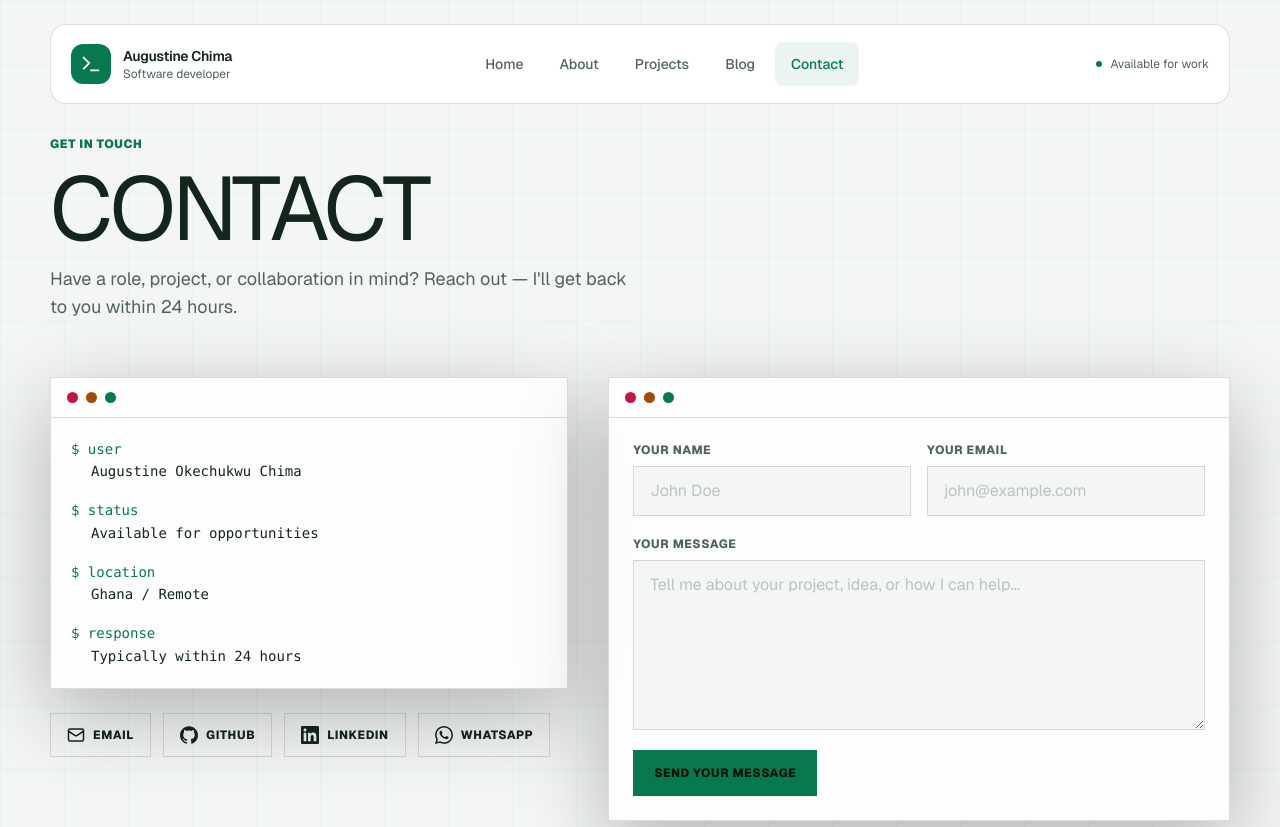
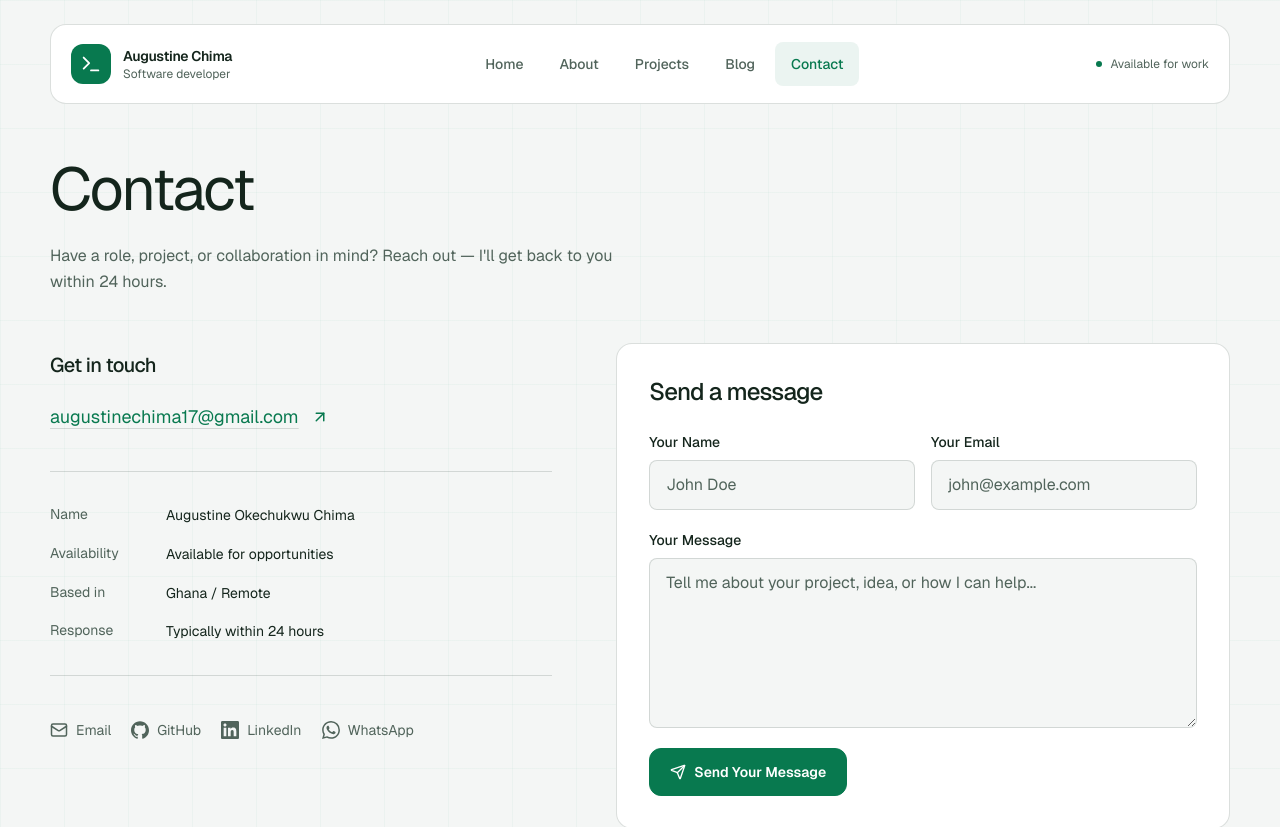
Before and after one commit to august-web/portffoliio, a Next.js app: page /contact in a window 1280 px wide. Shown: the top 827 px of the page. Built offline with nearby package versions, Linux system fonts and the light colour scheme.

Commit message:
Improve contact form clarity, autofill, and submission accessibility.

```diff
--- a/src/app/contact/page.tsx
+++ b/src/app/contact/page.tsx
@@ -1,14 +1,14 @@
 'use client'
 
-import React, { useState, FormEvent } from 'react'
-import { motion } from 'framer-motion'
+import React, { useEffect, useRef, useState, FormEvent } from 'react'
+import { ArrowUpRight, CheckCircle2, Send } from 'lucide-react'
 import { iconMap } from '../../components/ui/Icons'
 
 const contactInfo = [
-  { label: 'user', value: 'Augustine Okechukwu Chima' },
-  { label: 'status', value: 'Available for opportunities' },
-  { label: 'location', value: 'Ghana / Remote' },
-  { label: 'response', value: 'Typically within 24 hours' },
+  { label: 'Name', value: 'Augustine Okechukwu Chima' },
+  { label: 'Availability', value: 'Available for opportunities' },
+  { label: 'Based in', value: 'Ghana / Remote' },
+  { label: 'Response', value: 'Typically within 24 hours' },
 ]
 
 const links = [
@@ -18,27 +18,19 @@ const links = [
   { label: 'WhatsApp', href: 'https://wa.me/233533027046' },
 ]
 
-const containerVariants = {
-  hidden: { opacity: 0 },
-  show: {
-    opacity: 1,
-    transition: { staggerChildren: 0.08, delayChildren: 0.1 },
-  },
-}
-
-const itemVariants = {
-  hidden: { opacity: 0, y: 12 },
-  show: { opacity: 1, y: 0 },
-}
-
 const inputBase =
-  'w-full border border-[var(--color-line)] bg-[var(--color-bg)] px-4 py-3 text-[var(--color-text)] outline-none transition-all duration-200 focus:border-[var(--color-accent)] focus:shadow-[0_0_0_1px_var(--color-accent)] placeholder:text-[var(--color-muted)]/35'
+  'w-full min-h-12 rounded-lg border border-[var(--color-line)] bg-[var(--color-bg)] px-4 py-3 text-base text-[var(--color-text)] transition-colors focus:border-[var(--color-accent)] focus:outline-2 focus:outline-offset-2 focus:outline-[var(--color-accent)] placeholder:text-[var(--color-muted)] motion-reduce:transition-none'
 
 export default function ContactPage() {
   const [formState, setFormState] = useState({ name: '', email: '', message: '' })
   const [submitted, setSubmitted] = useState(false)
   const [error, setError] = useState('')
   const [sending, setSending] = useState(false)
+  const successRef = useRef<HTMLDivElement>(null)
+
+  useEffect(() => {
+    if (submitted) successRef.current?.focus({ preventScroll: true })
+  }, [submitted])
 
   async function handleSubmit(e: FormEvent) {
     e.preventDefault()
@@ -67,56 +59,34 @@ export default function ContactPage() {
   }
 
   return (
-    <div className="py-12 max-md:py-8">
-      <motion.div
-        className="mb-14 max-md:mb-10"
-        initial={{ opacity: 0, y: 20 }}
-        animate={{ opacity: 1, y: 0 }}
-        transition={{ duration: 0.5 }}
-      >
-        <p className="text-[var(--color-accent)] text-xs font-black uppercase tracking-wider mb-4 m-0">
-          Get in touch
-        </p>
-        <h1 className="text-[5.6rem] leading-[0.9] uppercase m-0 mb-4 max-md:text-[3.6rem] max-sm:text-[2.8rem]">
-          Contact
-        </h1>
-        <p className="text-[var(--color-muted)] text-lg max-w-[580px] m-0 max-sm:text-base">
+    <div className="py-12 md:py-16">
+      <header className="mb-10 md:mb-12">
+        <h1 className="m-0 text-4xl leading-tight tracking-tight md:text-6xl">Contact</h1>
+        <p className="mt-4 mb-0 max-w-xl text-base leading-relaxed text-[var(--color-muted)]">
           Have a role, project, or collaboration in mind? Reach out — I&apos;ll get back to you
           within 24 hours.
         </p>
-      </motion.div>
+      </header>
 
-      <div className="grid grid-cols-[1fr_1.2fr] gap-10 items-start max-lg:grid-cols-1">
-        <motion.div
-          className="grid gap-6"
-          variants={containerVariants}
-          initial="hidden"
-          animate="show"
-        >
-          <motion.div
-            className="border border-[var(--color-line)] bg-[var(--color-panel)]/80 shadow-[0_24px_80px_rgba(0,0,0,0.28)] backdrop-blur-lg overflow-hidden"
-            variants={itemVariants}
+      <div className="grid items-start gap-10 lg:grid-cols-[0.9fr_1.1fr] lg:gap-16">
+        <aside className="min-w-0 lg:pt-2">
+          <h2 className="m-0 text-xl font-medium">Get in touch</h2>
+          <a
+            href="mailto:augustinechima17@gmail.com"
+            className="mt-4 inline-flex min-h-11 max-w-full items-center gap-3 text-base text-[var(--color-accent)] underline decoration-[var(--color-line)] hover:decoration-current sm:text-lg"
           >
-            <div className="flex gap-2 px-4 py-3.5 border-b border-[var(--color-line)]">
-              <span className="w-[11px] h-[11px] rounded-full bg-[var(--color-danger)]" />
-              <span className="w-[11px] h-[11px] rounded-full bg-[var(--color-accent-2)]" />
-              <span className="w-[11px] h-[11px] rounded-full bg-[var(--color-accent)]" />
-            </div>
-            <div className="p-5 font-mono text-sm">
-              {contactInfo.map((line) => (
-                <p
-                  key={line.label}
-                  className="mb-4 text-[var(--color-text)] last:mb-0 leading-relaxed"
-                >
-                  <span className="text-[var(--color-accent)]">$ {line.label}</span>
-                  <br />
-                  <span className="pl-5">{line.value}</span>
-                </p>
-              ))}
-            </div>
-          </motion.div>
-
-          <motion.div className="flex flex-wrap gap-3" variants={itemVariants}>
+            <span className="min-w-0 break-all">augustinechima17@gmail.com</span>
+            <ArrowUpRight size={18} className="shrink-0" aria-hidden="true" />
+          </a>
+          <dl className="my-8 border-y border-[var(--color-line)] py-6 text-sm">
+            {contactInfo.map((line) => (
+              <div key={line.label} className="grid gap-1 py-2 sm:grid-cols-[100px_1fr] sm:gap-4">
+                <dt className="text-[var(--color-muted)]">{line.label}</dt>
+                <dd className="m-0 leading-relaxed">{line.value}</dd>
+              </div>
+            ))}
+          </dl>
+          <div className="flex flex-wrap gap-x-5 gap-y-2">
             {links.map((link) => {
               const Icon = iconMap[link.label]
               return (
@@ -124,53 +94,56 @@ export default function ContactPage() {
                   key={link.label}
                   href={link.href}
                   target={link.href.startsWith('mailto') ? undefined : '_blank'}
-                  rel={link.href.startsWith('mailto') ? undefined : 'noreferrer'}
-                  className="border border-[var(--color-line)] bg-white/3 px-4 py-3 text-xs font-extrabold uppercase tracking-wider no-underline text-inherit hover:border-[var(--color-accent)] hover:text-[var(--color-accent)] hover:bg-[rgba(102,242,194,0.06)] transition-all duration-200 inline-flex items-center justify-center gap-2 max-sm:w-full max-sm:min-h-12"
+                  rel={link.href.startsWith('mailto') ? undefined : 'noopener noreferrer'}
+                  className="inline-flex min-h-11 items-center gap-2 text-sm text-[var(--color-muted)] no-underline transition-colors hover:text-[var(--color-accent)] motion-reduce:transition-none"
                 >
-                  {Icon && <Icon />}
+                  <span aria-hidden="true">{Icon && <Icon />}</span>
                   {link.label}
                 </a>
               )
             })}
-          </motion.div>
-        </motion.div>
+          </div>
+        </aside>
 
-        <motion.div
-          initial={{ opacity: 0, y: 20 }}
-          animate={{ opacity: 1, y: 0 }}
-          transition={{ duration: 0.5, delay: 0.15 }}
-        >
+        <div className="min-w-0">
           {submitted ? (
-            <motion.div
-              className="border border-[var(--color-accent)] bg-[rgba(102,242,194,0.06)] p-10 text-center shadow-[0_24px_80px_rgba(0,0,0,0.28)]"
-              initial={{ opacity: 0, scale: 0.95 }}
-              animate={{ opacity: 1, scale: 1 }}
+            <div
+              ref={successRef}
+              role="status"
+              tabIndex={-1}
+              className="rounded-2xl border border-[var(--color-line)] bg-[var(--color-panel)] p-6 sm:p-8"
             >
-              <p className="text-[var(--color-accent)] font-bold text-xl m-0 mb-3">Message sent!</p>
-              <p className="text-[var(--color-muted)] m-0">
+              <CheckCircle2
+                size={32}
+                className="mb-5 text-[var(--color-accent)]"
+                aria-hidden="true"
+              />
+              <h2 className="m-0 mb-3 text-2xl font-medium">Message sent!</h2>
+              <p className="m-0 text-base leading-relaxed text-[var(--color-muted)]">
                 Thanks for reaching out. I&apos;ll get back to you as soon as possible.
               </p>
-            </motion.div>
+            </div>
           ) : (
-            <div className="border border-[var(--color-line)] bg-[var(--color-panel)]/80 shadow-[0_24px_80px_rgba(0,0,0,0.28)] backdrop-blur-lg overflow-hidden">
-              <div className="flex gap-2 px-4 py-3.5 border-b border-[var(--color-line)]">
-                <span className="w-[11px] h-[11px] rounded-full bg-[var(--color-danger)]" />
-                <span className="w-[11px] h-[11px] rounded-full bg-[var(--color-accent-2)]" />
-                <span className="w-[11px] h-[11px] rounded-full bg-[var(--color-accent)]" />
-              </div>
-
-              <form className="p-6 grid gap-5 max-sm:p-5" onSubmit={handleSubmit}>
+            <div className="rounded-2xl border border-[var(--color-line)] bg-[var(--color-panel)] p-6 sm:p-8">
+              <h2 id="contact-form-heading" className="m-0 mb-6 text-2xl font-medium">
+                Send a message
+              </h2>
+              <form
+                className="grid gap-5"
+                onSubmit={handleSubmit}
+                aria-labelledby="contact-form-heading"
+                aria-busy={sending}
+              >
                 <div className="grid grid-cols-2 gap-4 max-sm:grid-cols-1">
                   <div className="grid gap-2">
-                    <label
-                      htmlFor="name"
-                      className="text-xs font-extrabold uppercase tracking-wider text-[var(--color-muted)]"
-                    >
+                    <label htmlFor="name" className="text-sm font-medium text-[var(--color-text)]">
                       Your Name
                     </label>
                     <input
                       id="name"
+                      name="name"
                       type="text"
+                      autoComplete="name"
                       required
                       value={formState.name}
                       onChange={(e) => setFormState((s) => ({ ...s, name: e.target.value }))}
@@ -179,15 +152,14 @@ export default function ContactPage() {
                     />
                   </div>
                   <div className="grid gap-2">
-                    <label
-                      htmlFor="email"
-                      className="text-xs font-extrabold uppercase tracking-wider text-[var(--color-muted)]"
-                    >
+                    <label htmlFor="email" className="text-sm font-medium text-[var(--color-text)]">
                       Your Email
                     </label>
                     <input
                       id="email"
+                      name="email"
                       type="email"
+                      autoComplete="email"
                       required
                       value={formState.email}
                       onChange={(e) => setFormState((s) => ({ ...s, email: e.target.value }))}
@@ -198,14 +170,12 @@ export default function ContactPage() {
                 </div>
 
                 <div className="grid gap-2">
-                  <label
-                    htmlFor="message"
-                    className="text-xs font-extrabold uppercase tracking-wider text-[var(--color-muted)]"
-                  >
+                  <label htmlFor="message" className="text-sm font-medium text-[var(--color-text)]">
                     Your Message
                   </label>
                   <textarea
                     id="message"
+                    name="message"
                     required
                     rows={6}
                     value={formState.message}
@@ -216,27 +186,26 @@ export default function ContactPage() {
                 </div>
 
                 {error && (
-                  <motion.p
-                    className="text-[var(--color-danger)] text-sm m-0 flex items-center gap-2"
+                  <p
+                    className="m-0 rounded-lg border border-[var(--color-danger)] p-4 text-sm leading-relaxed text-[var(--color-danger)]"
                     role="alert"
-                    initial={{ opacity: 0, y: -4 }}
-                    animate={{ opacity: 1, y: 0 }}
                   >
-                    <span>{error}</span>
-                  </motion.p>
+                    {error}
+                  </p>
                 )}
 
                 <button
                   type="submit"
                   disabled={sending}
-                  className="bg-[var(--color-accent)] text-[#04100c] border border-[var(--color-accent)] px-5 py-3.5 text-xs font-extrabold uppercase tracking-wider cursor-pointer hover:brightness-110 transition-all duration-200 w-fit max-sm:w-full max-sm:min-h-14 disabled:opacity-50 disabled:cursor-not-allowed"
+                  className="inline-flex min-h-12 w-full items-center justify-center gap-2 rounded-xl border border-[var(--color-accent)] bg-[var(--color-accent)] px-5 py-3 text-sm font-semibold text-[var(--color-on-accent)] transition-colors hover:brightness-110 disabled:cursor-not-allowed disabled:opacity-60 motion-reduce:transition-none sm:w-fit"
                 >
+                  <Send size={16} aria-hidden="true" />
                   {sending ? 'Sending...' : 'Send Your Message'}
                 </button>
               </form>
             </div>
           )}
-        </motion.div>
+        </div>
       </div>
     </div>
   )
```
